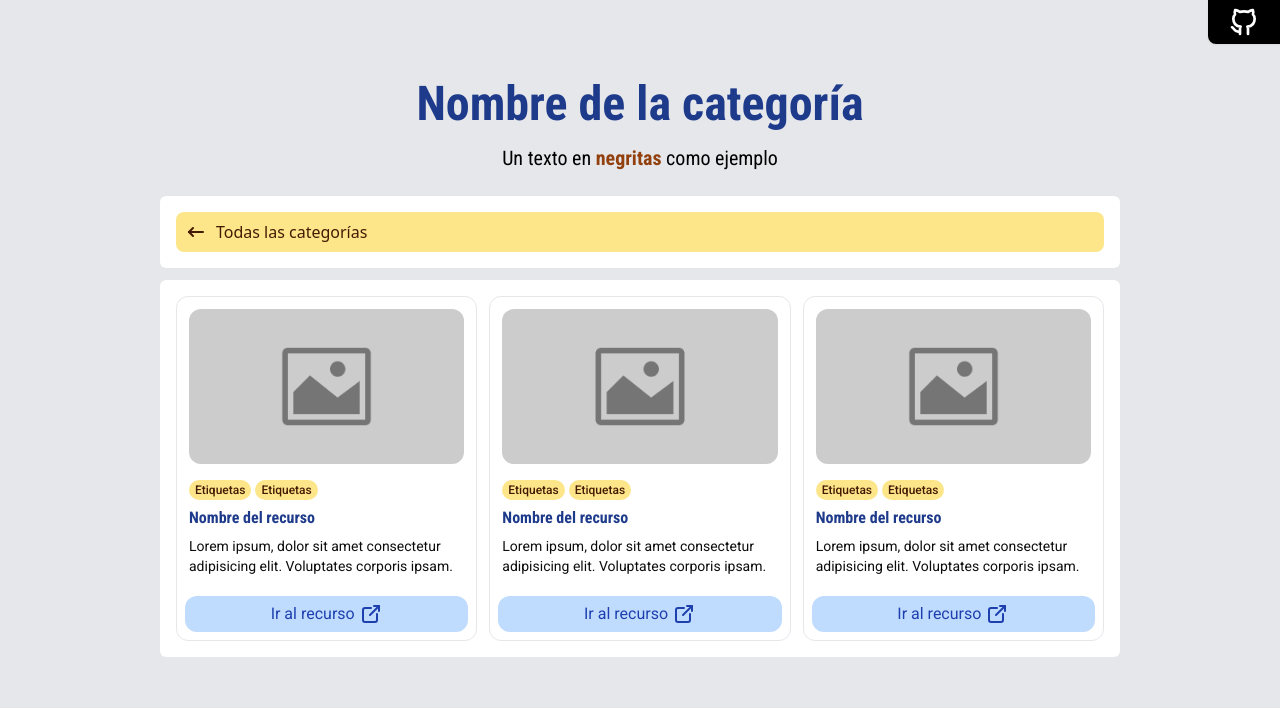
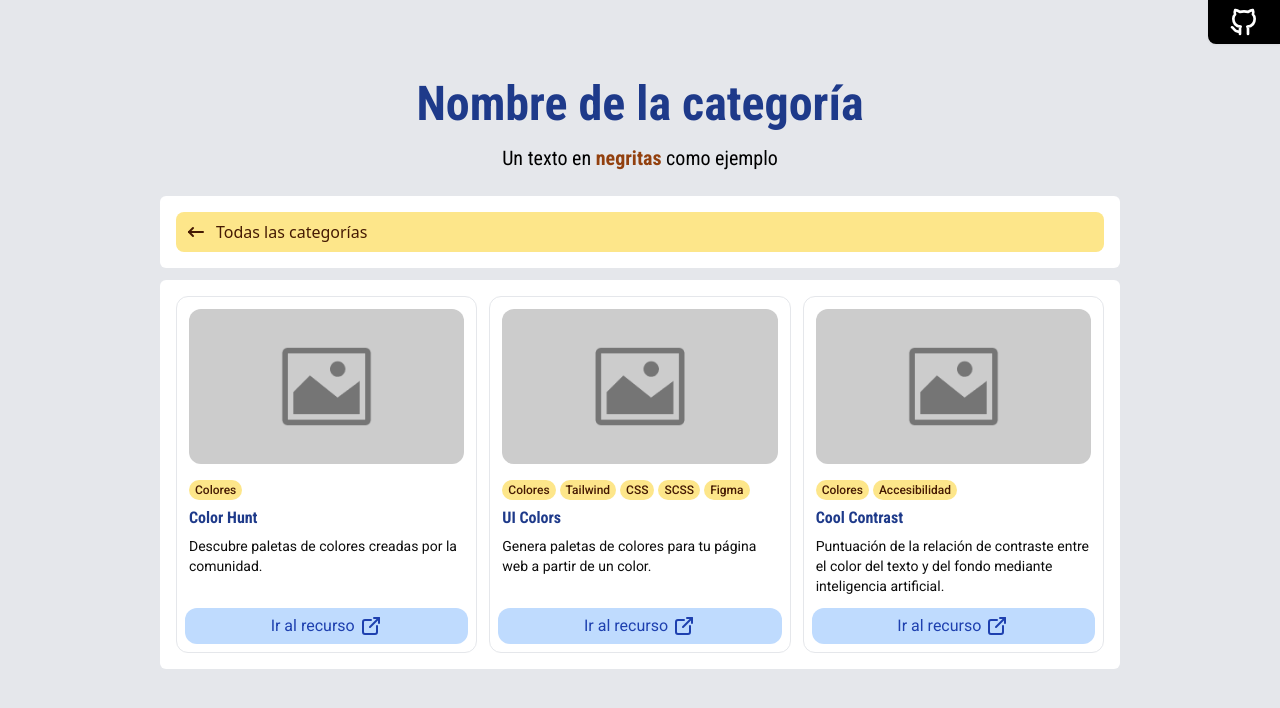
Before and after one commit to DiegoAaronMP/catalogo-recursos-desarrolladores, a React (Vite) app: page /Colores in a window 1280 px wide. Shown: the top 708 px of the page. Built offline with nearby package versions, Linux system fonts and the light colour scheme.

Commit message:
Iniciado el mapeo de los recursos en el sitio.

```diff
--- a/src/components/ResourceCard.jsx
+++ b/src/components/ResourceCard.jsx
@@ -1,7 +1,7 @@
 import { IconExternalLink } from '@tabler/icons-react'
 import React from 'react'
 
-export const ResourceCard = () => {
+export const ResourceCard = ({ title, category, tags, description, }) => {
     return (
         <div className='flex flex-col rounded-xl border border-gray-200 transition hover:bg-sky-50 hover:-translate-y-0.5 hover:ring-2 hover:ring-blue-400 cursor-pointer'>
             {/* <span className='absolute -mt-3 -ml-3 px-2 rounded-xl bg-red-200 text-red-800 text-sm font-roboto font-semibold'>Categoría</span> */}
@@ -9,14 +9,17 @@
 
             <div className='mx-3 mb-3'>
                 <div className='flex flex-wrap gap-1 mt-1'>
-                    <span className='rounded-xl px-1.5 bg-amber-200 text-amber-950 text-xs font-roboto font-medium p-0.5'>Etiquetas</span>
-                    <span className='rounded-xl px-1.5 bg-amber-200 text-amber-950 text-xs font-roboto font-medium p-0.5'>Etiquetas</span>
+                    {
+                        tags.map(tag => (
+                            <span key={tag} className='rounded-xl px-1.5 bg-amber-200 text-amber-950 text-xs font-roboto font-medium p-0.5'>{tag}</span>
+                        ))
+                    }
                 </div>
-                <h3 className='mt-1.5 text-base text-blue-900 font-roboto-condensed font-bold transition duration-75 hover:underline'>Nombre del recurso</h3>
-                <p className='mt-1.5 text-sm font-roboto opacity-95'>Lorem ipsum, dolor sit amet consectetur adipisicing elit. Voluptates corporis ipsam.</p>
+                <h3 className='mt-1.5 text-base text-blue-900 font-roboto-condensed font-bold transition duration-75 hover:underline'>{title}</h3>
+                <p className='mt-1.5 text-sm font-roboto opacity-95'>{description}</p>
             </div>
 
-            <button className='flex justify-center items-center transition duration-75 bg-blue-200 hover:bg-blue-300 text-blue-800 active:brightness-110 rounded-xl font-roboto gap-1 m-2 py-1.5'>
+            <button className='flex justify-center items-center m-2 mt-auto py-1.5 gap-1 transition duration-75 bg-blue-200 hover:bg-blue-300 text-blue-800 active:brightness-110 rounded-xl font-roboto'>
                 Ir al recurso
                 <IconExternalLink />
             </button>
--- a/src/pages/ResourcesPage.jsx
+++ b/src/pages/ResourcesPage.jsx
@@ -1,10 +1,19 @@
+import { useParams } from 'react-router-dom'
 import { BackToAllCategoriesButton } from '../components/BackToAllCategoriesButton'
 import { FixedRepoButton } from '../components/FixedRepoButton'
 import { ResourceCard } from '../components/ResourceCard'
+import { useMemo } from 'react'
+import { getResourcesByCategory } from '../helpers/getResourcesByCategory'
 
 export const ResourcesPage = () => {
+
+    const { category } = useParams();
+
+    const resources = useMemo(() => getResourcesByCategory(category), [category]);
+
     return (
         <>
+
             <FixedRepoButton />
 
             <h1 className='mt-20 mx-auto text-center text-blue-900 text-5xl font-roboto-condensed font-bold'>
@@ -23,9 +32,11 @@
 
             {/* Contenedor de las cards*/}
             <section className='grid grid-cols-1 md:grid-cols-2 lg:grid-cols-3 auto-rows-max p-4 gap-3 gap-y-5 bg-white mx-7 md:mx-16 lg:mx-40 w-auto h-auto rounded-md'>
-                <ResourceCard />
-                <ResourceCard />
-                <ResourceCard />
+                {
+                    resources.map(resource => (
+                        <ResourceCard key={resource.id} {...resource} />
+                    ))
+                }
             </section>
         </>
     )
```
